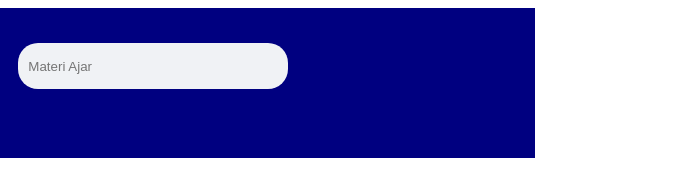
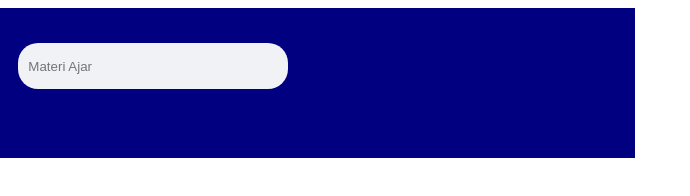
Before and after one commit to irwan-aps/edu, a plain HTML site: page index.html in a window 1280 px wide. Shown: the full height of the page, 273-963 px from the left. Drawn offline with Linux system fonts and the light colour scheme.

Commit message:
Update index.html

```diff
--- a/index.html
+++ b/index.html
@@ -7,7 +7,7 @@
 </head>
 <style>
 .main-head{background-color:navy; color: white;
-height: 150px; width: 800px; position: relative;}
+height: 150px; width: 900px; position: fixed;}
 .conten{display: flex; height: 80px; width: 80px; padding: 5px 10px;}
 .text{display: flex; flex-direction: column; padding: 0 10px; font-size: 25px;}
 nav ul {
```
